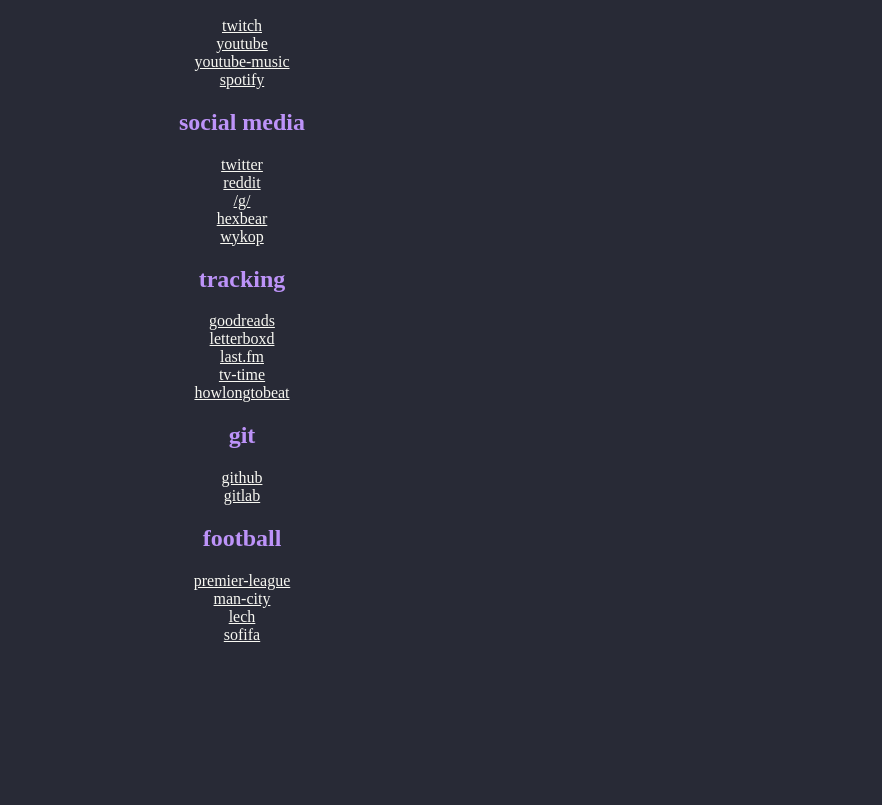
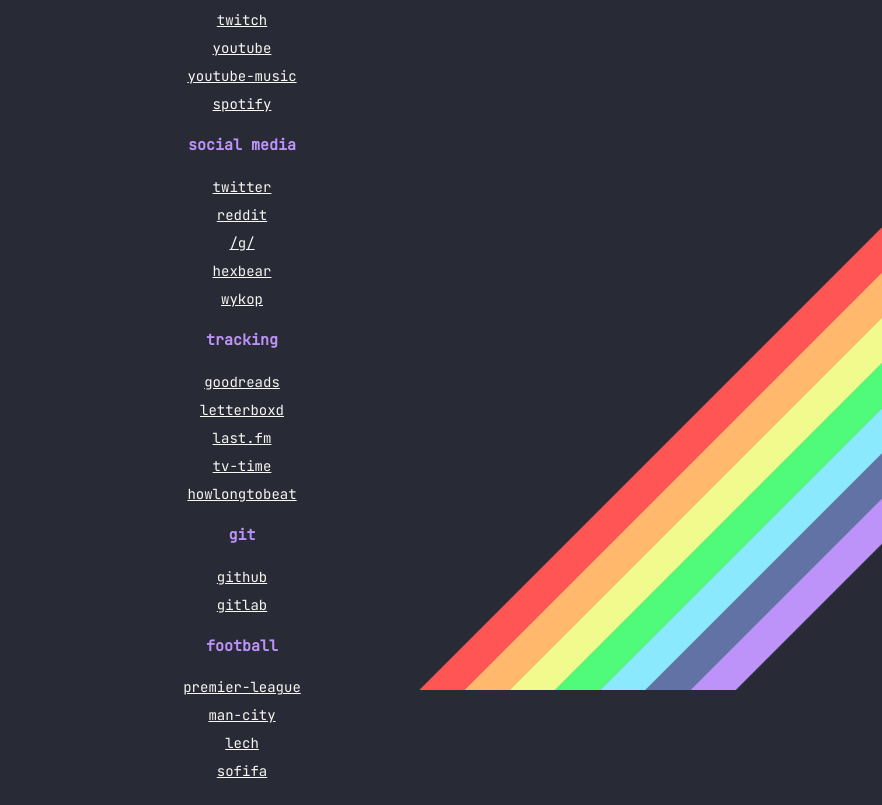
Before and after one commit to ch1ebak/ch1ebak.github.io, a plain HTML site: page index.html in a window 1280 px wide. Shown: the part 110-915 px from the top of the page, without its empty margins (398-1280 px from the left). Before the commit the page ends 800 px from the top, so only its background shows below. Drawn offline with Linux system fonts and the light colour scheme.

Commit message:
Add files via upload

```diff
--- /dev/null
+++ b/assets/style.css
@@ -0,0 +1,41 @@
+html {
+  /* background-color: #282a36; */
+  color:#f8f8f2
+  font-size: 16px; /* px means "pixels": the base font size is now 10 pixels high */
+  font-family: "JetBrains Mono", sans-serif; /* this should be the rest of the output you got from Google Fonts */
+}
+
+body {
+  margin: 0 auto;
+  /* background-color: #282a36; */
+  padding: 0 20px 20px 20px;
+}
+
+h1 {
+  font-size: 22px;
+  color:#50FA7B;
+  line-height: 2;
+  margin: 1;
+  padding: 0;
+  text-shadow: 3px 3px 1px black;
+}
+
+h2 {
+  font-size: 15px;
+  color:#BD93F9;
+  line-height: 2;
+  margin: 1;
+  padding: 0;
+}
+
+ul,
+p,
+a,
+li {
+  font-size: 14px;
+  color:#F8F8F2;
+  line-height: 2;
+  margin: 0;
+  padding: 0;
+  list-style-type: none;
+}
--- a/index.html
+++ b/index.html
@@ -4,64 +4,65 @@
   <head>
      <meta charset="utf-8"; name="viewport"; content="width=device-width, initial-scale=1.0">
      <title>dracula's simple startpage</title>
-     <style>
-       ul {
-            list-style-type: none;
-            margin: 0;
-            padding: 0;
-       }
-     </style>
      <link rel="preconnect" href="https://fonts.googleapis.com">
      <link rel="preconnect" href="https://fonts.gstatic.com" crossorigin>
      <link href="https://fonts.googleapis.com/css2?family=JetBrains+Mono&display=swap" rel="stylesheet">
+     <link href="assets/style.css" rel="stylesheet" />
+     <style>
+       body {
+            background-image: url('assets/background.jpg');
+            background-repeat: no-repeat;
+            background-attachment: fixed;
+            background-size: cover;
+            }
+     </style>
   </head>
 
-  <body style="background-color:#282a36; color:#f8f8f2; font-size:16px;">
+  <body>
     <center>
 
-     <h1 style="color:#50FA7B">dracula's simple startpage</h1>
+     <h1>dracula's simple startpage</h1>
 
-     <h2 style="color:#BD93F9">media</h2>
+     <h2>media</h2>
      <ul>
-       <li><a href="https://twitch.tv" style="color:#F8F8F2">twitch</a></li>
-       <li><a href="https://www.youtube.com/" style="color:#F8F8F2">youtube</a></li>
-       <li><a href="https://music.youtube.com/" style="color:#F8F8F2">youtube-music</a></li>
-       <li><a href="https://open.spotify.com/" style="color:#F8F8F2">spotify</a></li>
+       <li><a href="https://twitch.tv">twitch</a></li>
+       <li><a href="https://www.youtube.com/">youtube</a></li>
+       <li><a href="https://music.youtube.com/">youtube-music</a></li>
+       <li><a href="https://open.spotify.com/">spotify</a></li>
      </ul>
 
-     <h2 style="color:#BD93F9">social media</h2>
+     <h2>social media</h2>
      <ul>
-       <li><a href="https://twitter.com/home" style="color:#F8F8F2">twitter</a></li>
-       <li><a href="https://www.reddit.com/" style="color:#F8F8F2">reddit</a></li>
-       <li><a href="https://boards.4channel.org/g/" style="color:#F8F8F2">/g/</a></li>
-       <li><a href="https://www.hexbear.net/home/data_type/post/listing_type/all/sort/active/page/1" style="color:#F8F8F2">hexbear</a></li>
-       <li><a href="https://www.wykop.pl/mikroblog/hot/ostatnie/24/" style="color:#F8F8F2">wykop</a></li>
+       <li><a href="https://twitter.com/home">twitter</a></li>
+       <li><a href="https://www.reddit.com/">reddit</a></li>
+       <li><a href="https://boards.4channel.org/g/">/g/</a></li>
+       <li><a href="https://www.hexbear.net/home/data_type/post/listing_type/all/sort/active/page/1">hexbear</a></li>
+       <li><a href="https://www.wykop.pl/mikroblog/hot/ostatnie/24/">wykop</a></li>
      </ul>
 
-     <h2 style="color:#BD93F9">tracking</h2>
+     <h2>tracking</h2>
      <ul>
-       <li><a href="https://www.goodreads.com/" style="color:#F8F8F2">goodreads</a></li>
-       <li><a href="https://letterboxd.com/" style="color:#F8F8F2">letterboxd</a></li>
-       <li><a href="https://www.last.fm/" style="color:#F8F8F2">last.fm</a></li>
-       <li><a href="https://www.tvtime.com/en" style="color:#F8F8F2">tv-time</a></li>
-       <li><a href="https://howlongtobeat.com/" style="color:#F8F8F2">howlongtobeat</a></li>
+       <li><a href="https://www.goodreads.com/">goodreads</a></li>
+       <li><a href="https://letterboxd.com/">letterboxd</a></li>
+       <li><a href="https://www.last.fm/">last.fm</a></li>
+       <li><a href="https://www.tvtime.com/en">tv-time</a></li>
+       <li><a href="https://howlongtobeat.com/">howlongtobeat</a></li>
      </ul>
 
-     <h2 style="color:#BD93F9">git</h2>
+     <h2>git</h2>
      <ul>
-       <li><a href="https://github.com/ch1ebak" style="color:#F8F8F2">github</a></li>
-       <li><a href="https://gitlab.com/ch1ebak" style="color:#F8F8F2">gitlab</a></li>
+       <li><a href="https://github.com/ch1ebak">github</a></li>
+       <li><a href="https://gitlab.com/ch1ebak">gitlab</a></li>
      </ul>
 
-     <h2 style="color:#BD93F9">football</h2>
+     <h2>football</h2>
      <ul>
-       <li><a href="https://www.premierleague.com/tables" style="color:#F8F8F2">premier-league</a></li>
-       <li><a href="https://www.sofascore.com/team/football/manchester-city/17" style="color:#F8F8F2">man-city</a></li>
-       <li><a href="https://www.sofascore.com/team/football/lech-poznan/3121" style="color:#F8F8F2">lech</a></li>
-       <li><a href="https://sofifa.com/?r=220069&set=true" style="color:#F8F8F2">sofifa</a></li>
+       <li><a href="https://www.premierleague.com/tables">premier-league</a></li>
+       <li><a href="https://www.sofascore.com/team/football/manchester-city/17">man-city</a></li>
+       <li><a href="https://www.sofascore.com/team/football/lech-poznan/3121">lech</a></li>
+       <li><a href="https://sofifa.com/?r=220069&set=true">sofifa</a></li>
      </ul>
 
-     </ul>
     </center>
   </body>
 
```
Also changed, not shown: assets/background.jpg (added), assets/dracula's-simple-startpage.png.
